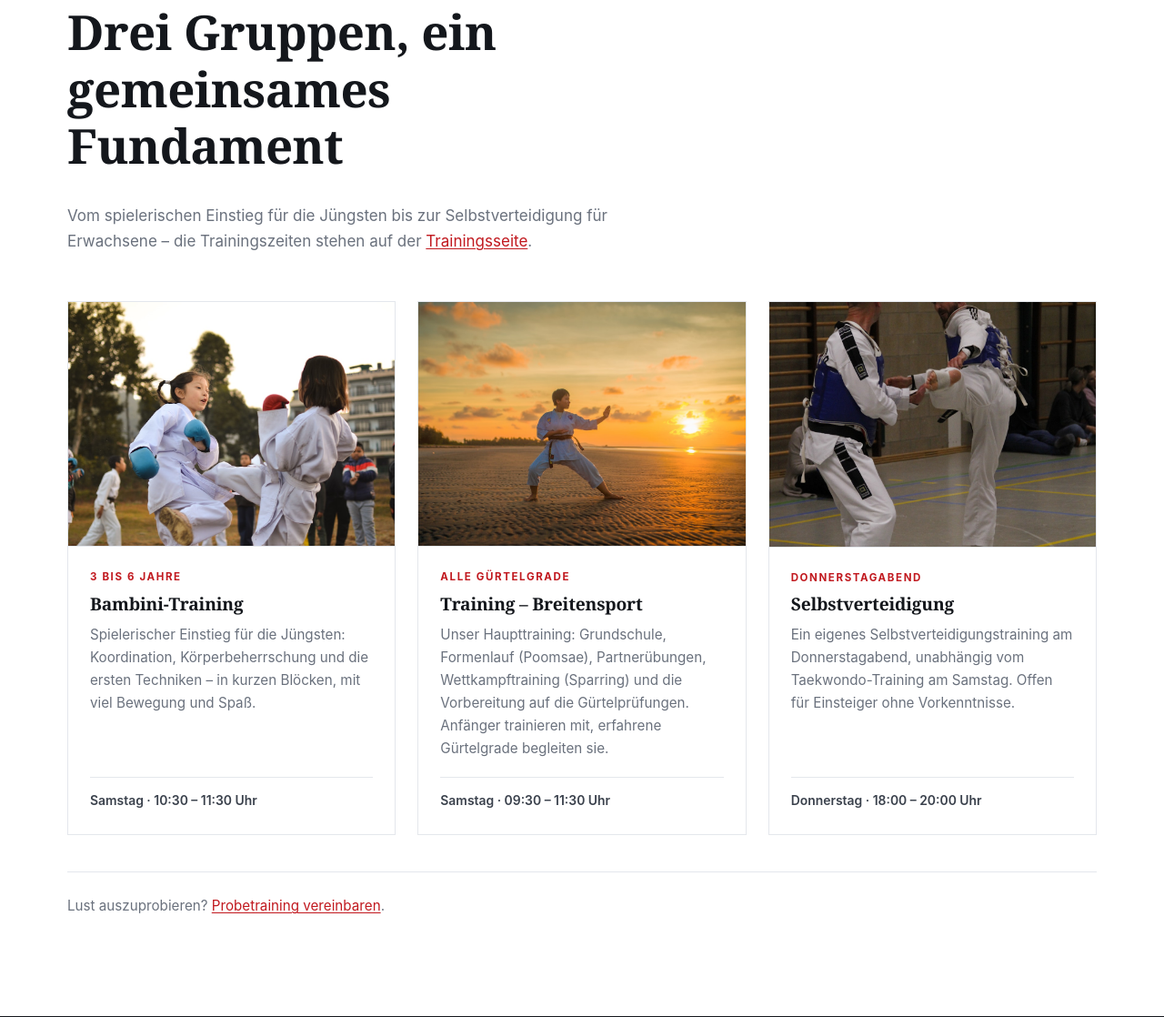
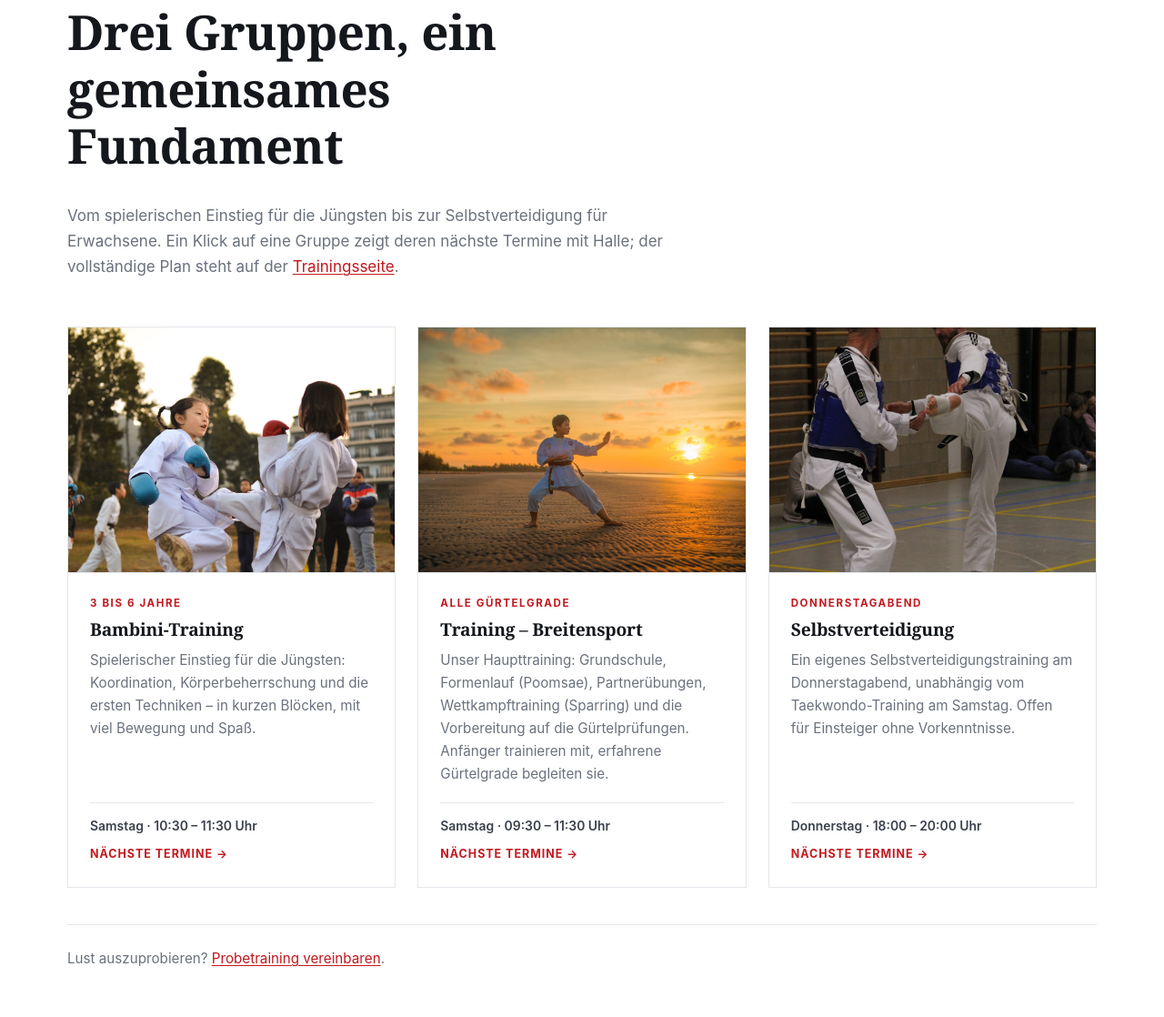
Before and after one commit to JustusRoe/Taekwondo-, a PHP site: page /angebot.html in a window 1280 px wide. Shown: the part 277-1395 px from the top of the page at 91% size. Run offline with PHP 8.4, Linux system fonts and the light colour scheme.

Commit message:
Angebotskarten auf die Termine ihrer Gruppe verlinken
Die drei Karten auf angebot.html sind jetzt als Ganzes anklickbar und
fuehren auf training.html?gruppe=..., wo die Terminliste auf die
jeweilige Gruppe eingegrenzt ist – wie ueberall nur die kommenden
Termine.

- trainingstermine.js: neue Tabelle TRAININGSGRUPPEN ordnet die drei
  Angebote den Trainingstagen zu. Der Sammeleintrag am Samstag deckt
  Breitensport und Bambini ab, die nicht gleichzeitig anfangen; die
  Gruppenzeit steht deshalb in der Tabelle, samt Abweichung fuer die
  Halle am Schloss (Bambini erst ab 11:30 Uhr).
- training.html: Filterleiste ueber der Terminliste. Die Punkte sind
  echte Links, damit sie ohne JavaScript zu einer sinnvollen Seite
  fuehren.
- main.js: wertet ?gruppe= aus, filtert ueber den Wochentag der Zeile
  (so bleiben Ausfalltermine der richtigen Gruppe zugeordnet) und
  schreibt Zeit und Bezeichnung auf die gewaehlte Gruppe um.

Geprueft im Browser: alle vier Filterstufen, ein unbekannter Parameter
faellt auf "Alle" zurueck, Sonderfall Halle am Schloss stimmt.

Co-Authored-By: Claude Opus 5 <noreply@anthropic.com>
Claude-Session: https://claude.ai/code/session_01HfAmKiU27AGDHB8bohTuXm

```diff
--- a/angebot.html
+++ b/angebot.html
@@ -55,13 +55,13 @@
         <h1>Drei Gruppen, ein gemeinsames Fundament</h1>
         <p class="section-intro">
           Vom spielerischen Einstieg für die Jüngsten bis zur Selbstverteidigung für
-          Erwachsene – die Trainingszeiten stehen auf der
-          <a href="training.html">Trainingsseite</a>.
+          Erwachsene. Ein Klick auf eine Gruppe zeigt deren nächste Termine mit Halle;
+          der vollständige Plan steht auf der <a href="training.html">Trainingsseite</a>.
         </p>
       </header>
 
       <div class="cards">
-        <article class="card">
+        <a class="card" href="training.html?gruppe=bambini#termine">
           <img src="assets/img/kinder-training.jpg" width="1200" height="819"
                alt="Zwei Kinder im weißen Dobok üben mit Handschützern eine Kicktechnik">
           <div class="card-body">
@@ -71,11 +71,11 @@
               Spielerischer Einstieg für die Jüngsten: Koordination, Körperbeherrschung und
               die ersten Techniken – in kurzen Blöcken, mit viel Bewegung und Spaß.
             </p>
-            <p class="card-meta">Samstag · 10:30 – 11:30 Uhr</p>
+            <p class="card-meta">Samstag · 10:30 – 11:30 Uhr<span class="card-mehr">Nächste Termine</span></p>
           </div>
-        </article>
+        </a>
 
-        <article class="card">
+        <a class="card" href="training.html?gruppe=breitensport#termine">
           <img src="assets/img/formenlauf-poomsae.jpg" width="1200" height="798"
                alt="Person im weißen Dobok läuft eine Poomsae-Form am Strand bei Sonnenuntergang">
           <div class="card-body">
@@ -86,11 +86,11 @@
               Wettkampftraining (Sparring) und die Vorbereitung auf die Gürtelprüfungen.
               Anfänger trainieren mit, erfahrene Gürtelgrade begleiten sie.
             </p>
-            <p class="card-meta">Samstag · 09:30 – 11:30 Uhr</p>
+            <p class="card-meta">Samstag · 09:30 – 11:30 Uhr<span class="card-mehr">Nächste Termine</span></p>
           </div>
-        </article>
+        </a>
 
-        <article class="card">
+        <a class="card" href="training.html?gruppe=selbstverteidigung#termine">
           <img src="assets/img/wettkampftraining.jpg" width="1200" height="900"
                alt="Zwei Taekwondoin mit blauer Schutzweste beim Partnertraining in der Sporthalle">
           <div class="card-body">
@@ -100,9 +100,9 @@
               Ein eigenes Selbstverteidigungstraining am Donnerstagabend, unabhängig vom
               Taekwondo-Training am Samstag. Offen für Einsteiger ohne Vorkenntnisse.
             </p>
-            <p class="card-meta">Donnerstag · 18:00 – 20:00 Uhr</p>
+            <p class="card-meta">Donnerstag · 18:00 – 20:00 Uhr<span class="card-mehr">Nächste Termine</span></p>
           </div>
-        </article>
+        </a>
       </div>
 
       <p class="seiten-weiter">
--- a/assets/css/style.css
+++ b/assets/css/style.css
@@ -439,6 +439,10 @@ p { margin: 0 0 1.1em; }
   flex-direction: column;
   transition: border-color .2s ease, transform .2s ease, box-shadow .2s ease;
 }
+/* Die Angebotskarten sind als Ganzes Links auf die Termine ihrer Gruppe.
+   Sie sollen wie Karten aussehen, nicht wie Fließtextlinks. */
+a.card { color: var(--ink); text-decoration: none; }
+a.card:hover { color: var(--ink); }
 .card:hover {
   border-color: var(--line-strong);
   transform: translateY(-3px);
@@ -473,6 +477,24 @@ p { margin: 0 0 1.1em; }
   font-weight: 600;
   color: var(--ink-2);
 }
+/* Zeit und Verweis stehen untereinander: nebeneinander bricht die
+   Uhrzeit in der schmalen Kartenspalte sonst mitten im Zeitraum um. */
+a.card .card-meta {
+  display: flex;
+  flex-direction: column;
+  align-items: flex-start;
+  gap: 9px;
+}
+.card-mehr {
+  font-size: .78rem;
+  font-weight: 700;
+  letter-spacing: .08em;
+  text-transform: uppercase;
+  color: var(--accent);
+  white-space: nowrap;
+}
+.card-mehr::after { content: " \2192"; }
+a.card:hover .card-mehr { color: var(--accent-dark); }
 
 /* Querverweis am Fuß einer Unterseite */
 .seiten-weiter {
@@ -736,6 +758,24 @@ a.halle:hover { border-color: var(--ink); color: var(--ink-2); }
   margin: 48px 0 18px;
   font-size: clamp(1.35rem, 2.2vw, 1.75rem);
 }
+
+/* Filter nach Trainingsgruppe über der Terminliste */
+.kal-filter {
+  display: flex;
+  flex-wrap: wrap;
+  align-items: center;
+  gap: 8px;
+  margin-bottom: 18px;
+}
+.kal-filter-titel {
+  font-size: .78rem;
+  font-weight: 700;
+  letter-spacing: .12em;
+  text-transform: uppercase;
+  color: var(--muted);
+  margin-right: 4px;
+}
+.kal-filter .tool-btn { text-decoration: none; }
 
 .kal-fuss {
   margin: 0;
--- a/assets/js/main.js
+++ b/assets/js/main.js
@@ -221,22 +221,91 @@
     }
 
     if (modus === 'voll') {
-      /* Vollständige Terminseite: vergangene Termine ganz entfernen, den
+      /* Vollständige Terminliste: vergangene Termine ganz entfernen, den
          nächsten hervorheben. Monatsüberschriften ohne Termine fallen mit weg.
-         Ohne JavaScript bleibt die Liste vollständig stehen. */
+         Ohne JavaScript bleibt die Liste vollständig stehen.
+
+         Zusätzlich kann über ?gruppe= auf eine Trainingsgruppe eingegrenzt
+         werden – so verlinkt angebot.html die Termine der einzelnen Angebote.
+         Gefiltert wird anhand des Wochentags, der in jeder Zeile steht; die
+         Ausfalltermine gehören damit automatisch zur richtigen Gruppe. */
+      var gruppen = window.TRAININGSGRUPPEN || {};
+      var schluessel = '';
+      try {
+        schluessel = new URLSearchParams(window.location.search).get('gruppe') || '';
+      } catch (e) { schluessel = ''; }
+      var gruppe = gruppen[schluessel];
+      if (!gruppe) schluessel = '';
+
+      /* Filterleiste: die gewählte Schaltfläche markieren */
+      var filter = document.getElementById('kalFilter');
+      if (filter) {
+        Array.prototype.slice.call(filter.querySelectorAll('a[data-gruppe]'))
+          .forEach(function (a) {
+            a.setAttribute('aria-pressed', String(a.dataset.gruppe === schluessel));
+          });
+      }
+
+      /* Überschrift nennt die gewählte Gruppe */
+      var ueberschrift = document.getElementById('termine');
+      if (ueberschrift && gruppe) {
+        ueberschrift.textContent = 'Die nächsten Termine – ' + gruppe.name;
+      }
+
+      function wochentag(li) {
+        var el = li.querySelector('.kal-datum span');
+        return el ? el.textContent.trim() : '';
+      }
+
+      function halle(li) {
+        var el = li.querySelector('.halle');
+        if (!el) return '';
+        var treffer = /(?:^|\s)ort-([a-z]+)/.exec(el.className);
+        return treffer ? treffer[1] : '';
+      }
+
+      /* Der Sammeleintrag am Samstag deckt Breitensport und Bambini ab, die
+         nicht gleichzeitig anfangen. Bei gewählter Gruppe wird die Zeile auf
+         deren Zeit und Namen umgeschrieben. */
+      function aufGruppeUmschreiben(li) {
+        var ort = halle(li);
+        var zeitEl = li.querySelector('.kal-zeit');
+        var gruppeEl = li.querySelector('.kal-gruppe');
+        if (zeitEl) {
+          zeitEl.textContent = (gruppe.zeitJeOrt && gruppe.zeitJeOrt[ort]) || gruppe.zeit;
+        }
+        if (gruppeEl) {
+          var hinweis = (gruppe.hinweisJeOrt && gruppe.hinweisJeOrt[ort]) || gruppe.hinweis;
+          gruppeEl.textContent = gruppe.name;
+          if (hinweis) {
+            var span = document.createElement('span');
+            span.className = 'kal-hinweis';
+            span.textContent = hinweis;
+            gruppeEl.appendChild(span);
+          }
+        }
+      }
+
       var naechsterGesetzt = false;
       Array.prototype.slice.call(kalender.querySelectorAll('.kal-eintrag[data-datum]'))
         .forEach(function (li) {
           if (alsDatum(li.dataset.datum) < heute) {
             li.remove();
-          } else if (!naechsterGesetzt && !li.classList.contains('ist-frei')) {
+            return;
+          }
+          if (gruppe && gruppe.tage.indexOf(wochentag(li)) === -1) {
+            li.remove();
+            return;
+          }
+          if (gruppe && !li.classList.contains('ist-frei')) aufGruppeUmschreiben(li);
+          if (!naechsterGesetzt && !li.classList.contains('ist-frei')) {
             li.classList.add('ist-naechster');
             naechsterGesetzt = true;
           }
         });
 
-      /* Ein Monatsband ohne folgenden Termin gehört zu einem Monat, der
-         komplett vorbei ist. */
+      /* Ein Monatsband ohne folgenden Termin gehört zu einem Monat, aus dem
+         nichts übrig geblieben ist. */
       Array.prototype.slice.call(kalender.querySelectorAll('.kal-monat'))
         .forEach(function (band) {
           var naechstes = band.nextElementSibling;
@@ -244,7 +313,13 @@
         });
 
       var leerHinweis = document.getElementById('kalLeer');
-      if (leerHinweis && !kalender.querySelector('.kal-eintrag')) leerHinweis.hidden = false;
+      if (leerHinweis && !kalender.querySelector('.kal-eintrag')) {
+        if (gruppe) {
+          leerHinweis.textContent =
+            'Für ' + gruppe.name + ' stehen in diesem Plan keine Termine mehr an.';
+        }
+        leerHinweis.hidden = false;
+      }
 
     } else {
       /* Startseite: das nächste Training aus trainingstermine.js aufbauen.
--- a/assets/js/trainingstermine.js
+++ b/assets/js/trainingstermine.js
@@ -53,6 +53,44 @@ window.TRAININGSTERMINE = [
   { "datum": "2026-12-19", "tag": "Samstag",    "zeit": "09:30 – 11:30", "gruppe": "Training & Bambini", "ort": "schloss", "hinweis": "Bambini erst ab 11:30 Uhr" }
 ];
 
+/* =========================================================
+   Trainingsgruppen
+   -----------------------------------------------------------
+   Ordnet die drei Angebote den Trainingstagen zu. Damit lassen
+   sich die Termine nach Gruppe filtern (angebot.html verlinkt
+   auf training.html?gruppe=...).
+
+   Die Zuordnung laeuft ueber den Wochentag, nicht ueber den
+   Text im Feld "gruppe": So gehoeren auch die Ausfalltermine
+   ("Kein Training") automatisch zur richtigen Gruppe.
+
+   zeit         Uhrzeit dieser Gruppe – der Sammeleintrag am
+                Samstag deckt Breitensport und Bambini ab, die
+                aber nicht gleichzeitig anfangen.
+   zeitJeOrt    Abweichung in einer bestimmten Halle
+   hinweisJeOrt Zusatzzeile fuer diese Halle
+   ========================================================= */
+window.TRAININGSGRUPPEN = {
+  breitensport: {
+    name: 'Training – alle Gürtelgrade',
+    tage: ['Samstag'],
+    zeit: '09:30 – 11:30'
+  },
+  bambini: {
+    name: 'Bambini-Training',
+    tage: ['Samstag'],
+    zeit: '10:30 – 11:30',
+    zeitJeOrt:    { schloss: 'ab 11:30' },
+    hinweisJeOrt: { schloss: 'In der Halle am Schloss beginnt Bambini erst um 11:30 Uhr' }
+  },
+  selbstverteidigung: {
+    name: 'Selbstverteidigung',
+    tage: ['Donnerstag'],
+    zeit: '18:00 – 20:00',
+    hinweis: 'Im Spiegelraum'
+  }
+};
+
 window.TRAININGSORTE = {
   steines: {
     name: 'Halle am Steines',
```
Also changed, not shown: training.html (+11 -0 lines).
